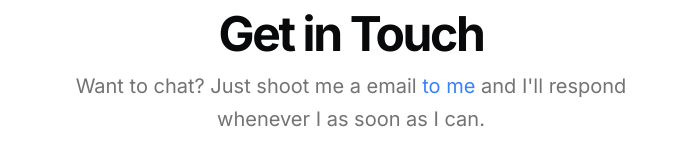
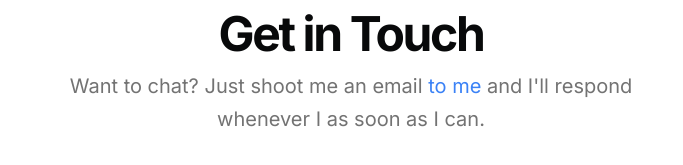
Before and after one commit to anasllc/anas-resume-v1.1, a Next.js app: page / in a window 1280 px wide. Shown: the part 3057-3222 px from the top of the page, without its empty margins (289-972 px from the left). Built offline with nearby package versions, Linux system fonts and the light colour scheme.

Commit message:
refactor: improve code formatting and readability in page component

```diff
--- a/src/app/page.tsx
+++ b/src/app/page.tsx
@@ -143,7 +143,8 @@ export default function Page() {
                   Check out some of my works
                 </h2>
                 <p className="text-muted-foreground md:text-xl/relaxed lg:text-base/relaxed xl:text-xl/relaxed">
-                  I&apos;ve written over 1500+ published articles on wide array of topics, largely in crypto, web3 & blockchain.
+                  I&apos;ve written over 1500+ published articles on wide array
+                  of topics, largely in crypto, web3 & blockchain.
                 </p>
               </div>
             </div>
@@ -216,7 +217,7 @@ export default function Page() {
                 Get in Touch
               </h2>
               <p className="mx-auto max-w-[600px] text-muted-foreground md:text-xl/relaxed lg:text-base/relaxed xl:text-xl/relaxed">
-                Want to chat? Just shoot me a email{" "}
+                Want to chat? Just shoot me an email{" "}
                 <Link
                   href={DATA.contact.social.email.url}
                   className="text-blue-500 hover:underline"
```
Lines whose indentation alone changed are shown as unchanged.
